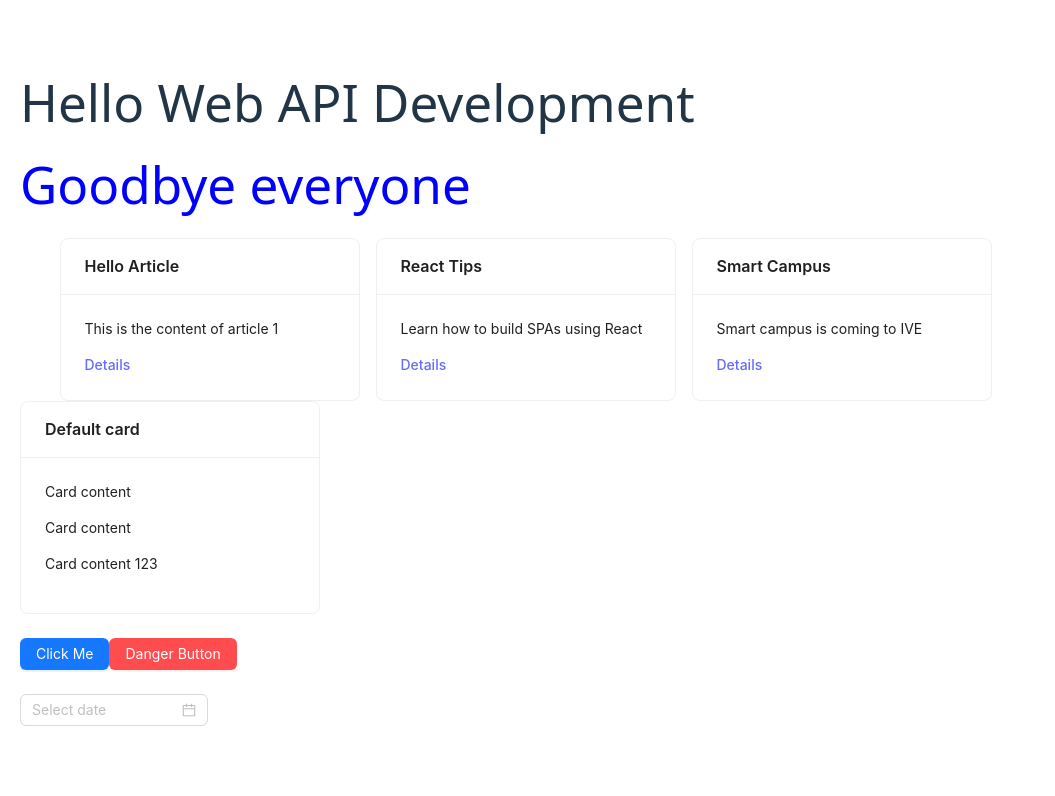
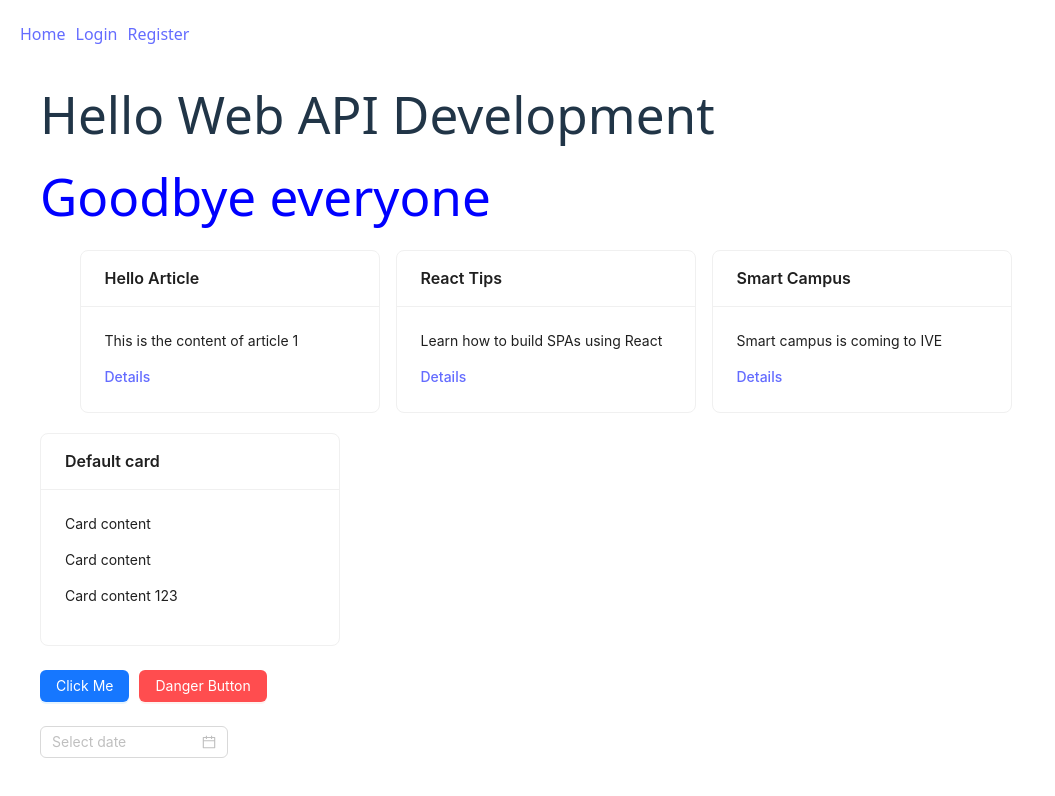
Before and after one commit to Ghost322wwww/lab9-spa, a React (Vite) app: page / in a window 1280 px wide. Shown: the top 796 px of the page, without its empty margins (0-1055 px from the left). Built offline with nearby package versions, Linux system fonts and the light colour scheme.

Commit message:
Update App.tsx

```diff
--- a/src/App.tsx
+++ b/src/App.tsx
@@ -1,13 +1,15 @@
 import 'antd/dist/reset.css'
-import { Card, Button, DatePicker } from 'antd';
+import { Card, Button, DatePicker } from 'antd'
 import type { DatePickerProps } from 'antd'
+import { Routes, Route, Link } from 'react-router-dom'
 import React from 'react'
+
 import Hello from './components/Hello'
 import Goodbye from './components/Goodbye'
 import Article from './components/Article'
-
-
-
+import Login from './components/Login'
+import Register from './components/Register'
+import DetailArticle from './components/DetailArticle'
 
 let counter = 0
 
@@ -18,16 +20,13 @@ const onClick = () => {
   console.log(counter++)
 }
 
-function App() {
-  return (
-    <>
+const Home = () => (
   <div style={{ padding: 20 }}>
     <Hello name="Web API Development" />
     <Goodbye name="everyone" />
+    <Article />
 
-        <Article/>
-
-        <Card title="Default card" style={{ width: 300 }}>
+    <Card title="Default card" style={{ width: 300, marginTop: 20 }}>
       <p>Card content</p>
       <p>Card content</p>
       <p>Card content 123</p>
@@ -35,12 +34,31 @@ function App() {
 
     <br />
     <Button type="primary" onClick={onClick}>Click Me</Button>
-        <Button type="primary" danger>Danger Button</Button>
+    <Button type="primary" danger style={{ marginLeft: 10 }}>Danger Button</Button>
 
     <br /><br />
     <DatePicker onChange={onChange} />
   </div>
-    </>
+)
+
+function App() {
+  return (
+    <div style={{ padding: 20 }}>
+      {/* 導覽列 */}
+      <nav style={{ marginBottom: 20 }}>
+        <Link to="/" style={{ marginRight: 10 }}>Home</Link>
+        <Link to="/login" style={{ marginRight: 10 }}>Login</Link>
+        <Link to="/register">Register</Link>
+      </nav>
+
+      {/* 路由內容 */}
+      <Routes>
+        <Route path="/" element={<Home />} />
+        <Route path="/login" element={<Login />} />
+        <Route path="/register" element={<Register />} />
+        <Route path="/a/:id" element={<DetailArticle />} />
+      </Routes>
+    </div>
   )
 }
 
```
Lines whose indentation alone changed are shown as unchanged.
